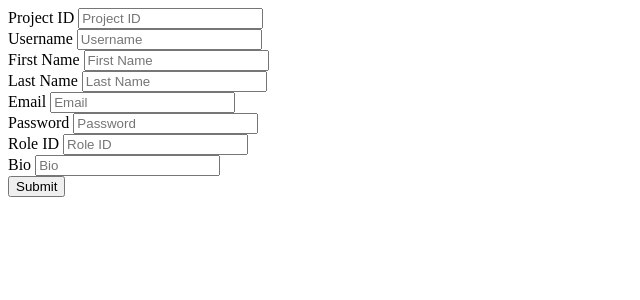
After one commit to mmunchkinn/Hex-Omega, a Django app: page /leader/add/ in a window 1280 px wide. The commit adds this page. Shown: the top 300 px of the page, without its empty margins (0-640 px from the left). Run offline with Django 3.2, Linux system fonts and the light colour scheme.

Commit message:
create and add member to project

```diff
--- a/HexOmega/urls.py
+++ b/HexOmega/urls.py
@@ -24,4 +24,6 @@ urlpatterns = [
     url(r'^username/add/$', views.CreateAdminView.as_view(), name='add_admin'),
     url(r'^username/update/(?P<pk>[0-9]+)/$', views.UpdateAdmin.as_view(), name='update_admin'),
     url(r'^username/detail/(?P<pk>[0-9]+)/', views.DisplayAdminView.as_view(), name='admin_detail'),
+    url(r'^leader/add/$', views.add_member, name='add_member'),
+    url(r'^leader/(?P<pk>\d+)/$', views.DisplayMemberDetail.as_view(), name='member_detail'),
 ]
--- /dev/null
+++ b/users/add_user_form.py
@@ -0,0 +1,12 @@
+from django import forms
+
+
+class AddUserForm(forms.Form):
+    project_id = forms.IntegerField(label='Project ID')
+    username = forms.CharField(label='Username', max_length=10)
+    first_name = forms.CharField(label='First Name', max_length=30)
+    last_name = forms.CharField(label='Last Name', max_length=30)
+    email = forms.EmailField(label='Email')
+    password = forms.CharField(label='Password', widget=forms.PasswordInput)
+    role_id = forms.IntegerField(label='Role ID')
+    bio = forms.CharField(label='Bio', widget=forms.Textarea)
--- /dev/null
+++ b/users/templates/users/add_member.html
@@ -0,0 +1,37 @@
+<!DOCTYPE html>
+<html lang="en">
+<head>
+    <meta charset="UTF-8">
+    <title>Add New Member</title>
+</head>
+<body>
+<form class="" action="" method="post">
+    {% csrf_token %}
+    <label for="inputProjectID" class="sr-only">Project ID</label>
+    <input type="text" id="inputProjectID" class="form-control" placeholder="Project ID" name="project_id" required>
+    <br>
+    <label for="inputUsername" class="sr-only">Username</label>
+    <input type="text" id="inputUsername" class="form-control" placeholder="Username" name="username" required>
+    <br>
+    <label for="inputFirstName" class="sr-only">First Name</label>
+    <input type="text" id="inputFirstName" class="form-control" placeholder="First Name" name="first_name" required>
+    <br>
+    <label for="inputLastName" class="sr-only">Last Name</label>
+    <input type="text" id="inputLastName" class="form-control" placeholder="Last Name" name="last_name" required>
+    <br>
+    <label for="inputEmail" class="sr-only">Email</label>
+    <input type="email" id="inputEmail" class="form-control" placeholder="Email" name="email" required>
+    <br>
+    <label for="inputPassword" class="sr-only">Password</label>
+    <input type="password" id="inputPassword" class="form-control" placeholder="Password" name="password" required>
+    <br>
+    <label for="inputRoleID" class="sr-only">Role ID</label>
+    <input type="text" id="inputRoleID" class="form-control" placeholder="Role ID" name="role_id" required>
+    <br>
+    <label for="inputBio" class="sr-only">Bio</label>
+    <input type="text" id="inputBio" class="form-control" placeholder="Bio" name="bio">
+    <br>
+    <button type="submit" class="btn btn-success">Submit</button>
+</form>
+</body>
+</html>
--- a/users/views.py
+++ b/users/views.py
@@ -3,7 +3,8 @@ from django.http import HttpResponse, HttpResponseRedirect
 from django.views import generic
 from django.views.generic.edit import CreateView, UpdateView
 from django.core.urlresolvers import reverse
-from .models import Project, ActivityLog, ActionList, AdminUser
+from .models import Project, ActivityLog, ActionList, AdminUser, MemberUser
+from .add_user_form import AddUserForm
 
 """
     These views are only for testing the models, and their access
@@ -51,3 +52,36 @@ class ProjectListView(generic.ListView):
 
     def get_queryset(self):
         return Project.objects.all().filter()
+
+
+def add_member(request):
+    """
+    Leader will create and add member into the project
+    :param request:
+    :return:
+    """
+    if request.method == 'POST':
+        form = AddUserForm(request.POST)
+        if form.is_valid():
+            project_id = request.POST.get('project_id')
+            username = request.POST.get('username')
+            first_name = request.POST.get('first_name')
+            last_name = request.POST.get('last_name')
+            email = request.POST.get('email')
+            password = request.POST.get('password')
+            role_id = request.POST.get('role_id')
+            bio = request.POST.get('bio')
+            user = MemberUser.objects.create_user(project_id= project_id, username=username, first_name=first_name, last_name=last_name, email=email, password=password, role_id=role_id, bio=bio)
+            user.save()
+            return redirect('member_detail', pk=user.pk)
+    else:
+        form = AddUserForm()
+    return render(request, 'users/add_member.html', {'form':form})
+
+
+class DisplayMemberDetail(generic.DetailView):
+    """
+    Display the member information
+    """
+    model = MemberUser
+    template_name = 'users/member_detail.html'
```
Also changed, not shown: users/templates/users/detail.html (+14 -7 lines), users/templates/users/member_detail.html (added, +19 -0 lines), users/templates/users/memberuser_form.html (added, +37 -0 lines).
